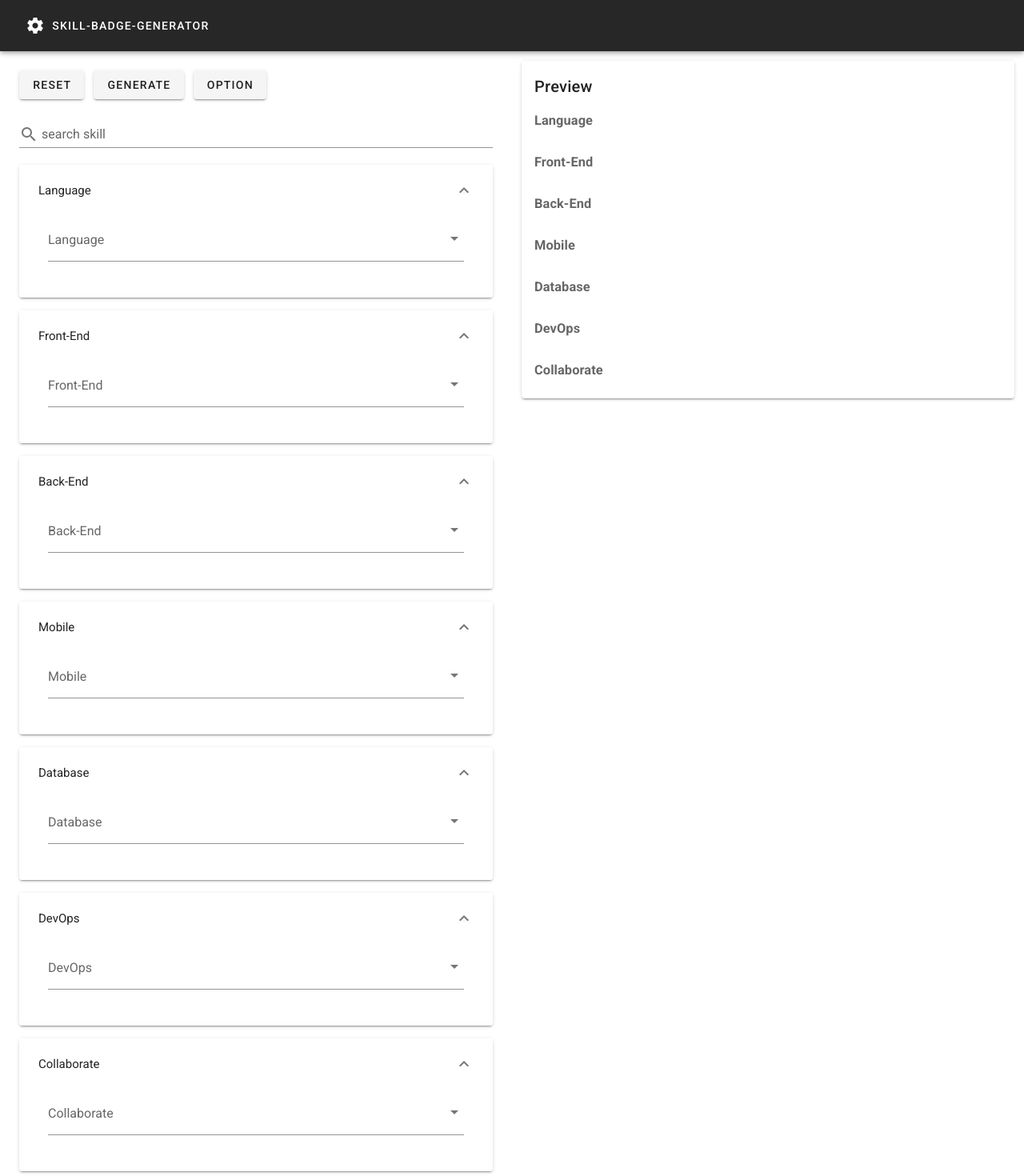
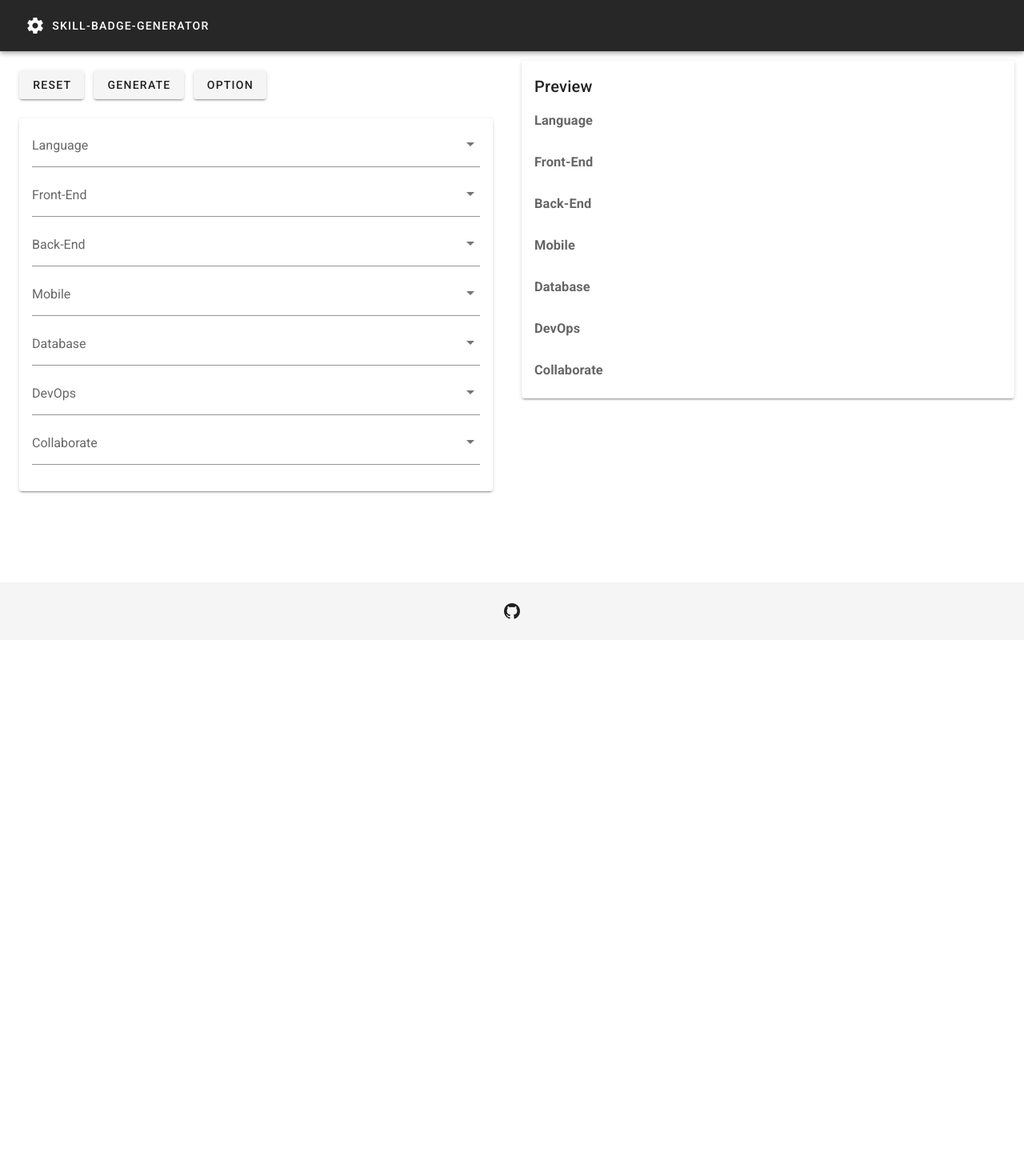
Before and after one commit to proceane/skill-badge-generator, a Vue app: page / in a window 1280 px wide. Shown: the top 1470 px of the page at 80% size. After the commit the page ends 800 px from the top, so only its background shows below. Built offline with nearby package versions, Linux system fonts and the light colour scheme.

Commit message:
change expansion-panel to autocomplate

```diff
--- a/src/components/SelectArea.vue
+++ b/src/components/SelectArea.vue
@@ -1,74 +1,17 @@
 <template>
-  <v-row class="ml-3 mr-3">
-    <v-text-field
-      label="search skill"
-      clearable
-      prepend-inner-icon="mdi-magnify"
-      @input="searchSkill"
-    ></v-text-field>
-    <v-expansion-panels
-      v-model="panel"
-      multiple
-      readonly
-    >
-      <v-expansion-panel>
-        <v-expansion-panel-header>Language</v-expansion-panel-header>
-        <v-expansion-panel-content>
-          <v-container fluid>
-              <LangSkillCheckBox @selectLangSkillList="sendLangSkillList" ref="lang"/>
-          </v-container>
-        </v-expansion-panel-content>
-      </v-expansion-panel>
-      <v-expansion-panel>
-        <v-expansion-panel-header>Front-End</v-expansion-panel-header>
-        <v-expansion-panel-content>
-          <v-container fluid>
-              <FrontSkillCheckBox @selectFrontSkillList="sendFrontSkillList" ref="front"/>
-          </v-container>
-        </v-expansion-panel-content>
-      </v-expansion-panel>
-      <v-expansion-panel>
-        <v-expansion-panel-header>Back-End</v-expansion-panel-header>
-        <v-expansion-panel-content>
-          <v-container fluid>
-              <BackSkillCheckBox @selectBackSkillList="sendBackSkillList" ref="back"/>
-          </v-container>
-        </v-expansion-panel-content>
-      </v-expansion-panel>
-      <v-expansion-panel>
-        <v-expansion-panel-header>Mobile</v-expansion-panel-header>
-        <v-expansion-panel-content>
-          <v-container fluid>
-              <MobileSkillCheckBox @selectMobileSkillList="sendMobileSkillList" ref="mobile"/>
-          </v-container>
-        </v-expansion-panel-content>
-      </v-expansion-panel>
-      <v-expansion-panel>
-        <v-expansion-panel-header>Database</v-expansion-panel-header>
-        <v-expansion-panel-content>
-          <v-container fluid>
-              <DbSkillCheckBox @selectDbSkillList="sendDbSkillList" ref="database"/>
-          </v-container>
-        </v-expansion-panel-content>
-      </v-expansion-panel>
-      <v-expansion-panel>
-        <v-expansion-panel-header>DevOps</v-expansion-panel-header>
-        <v-expansion-panel-content>
-          <v-container fluid>
-              <DevOpsSkillCheckBox @selectDevOpsSkillList="sendDevOpsSkillList" ref="devOps"/>
-          </v-container>
-        </v-expansion-panel-content>
-      </v-expansion-panel>
-      <v-expansion-panel>
-        <v-expansion-panel-header>Collaborate</v-expansion-panel-header>
-        <v-expansion-panel-content>
-          <v-container fluid>
-              <CollaboSkillCheckBox @selectCollaboSkillList="sendCollaboSkillList" ref="collabo"/>
-          </v-container>
-        </v-expansion-panel-content>
-      </v-expansion-panel>
-    </v-expansion-panels>
-  </v-row>
+  <v-container>
+    <v-card>
+      <v-card-text>
+        <LangSkillCheckBox @selectLangSkillList="sendLangSkillList" ref="lang"/>
+        <FrontSkillCheckBox @selectFrontSkillList="sendFrontSkillList" ref="front"/>
+        <BackSkillCheckBox @selectBackSkillList="sendBackSkillList" ref="back"/>
+        <MobileSkillCheckBox @selectMobileSkillList="sendMobileSkillList" ref="mobile"/>
+        <DbSkillCheckBox @selectDbSkillList="sendDbSkillList" ref="database"/>
+        <DevOpsSkillCheckBox @selectDevOpsSkillList="sendDevOpsSkillList" ref="devOps"/>
+        <CollaboSkillCheckBox @selectCollaboSkillList="sendCollaboSkillList" ref="collabo"/>
+      </v-card-text>
+    </v-card>
+  </v-container>
 </template>
 
 <script>
@@ -84,9 +27,6 @@ import listToHtml from '../function/convertListToHtml';
 import listToMarkdown from '../function/convertListToMarkdown';
 
 export default {
-  data: () => ({
-    panel: [0, 1, 2, 3, 4, 5, 6],
-  }),
   components: {
     FrontSkillCheckBox,
     LangSkillCheckBox,
@@ -134,9 +74,6 @@ export default {
       this.$refs.devOps.executeResetCommand();
       this.$refs.collabo.executeResetCommand();
     },
-    searchSkill(value) {
-      this.$refs.lang.searchSkill(value);
-    },
   },
 }
 </script>
```
